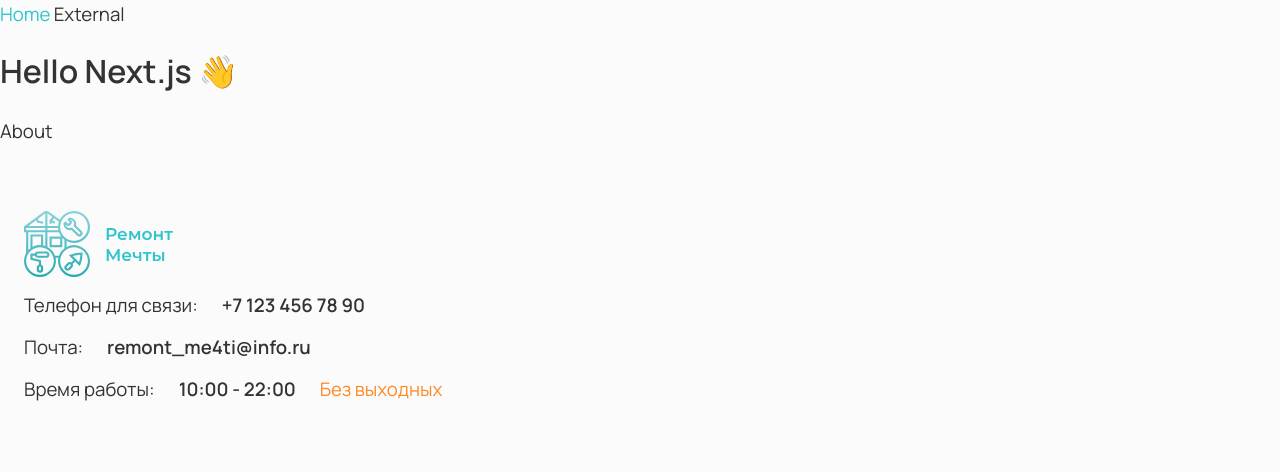
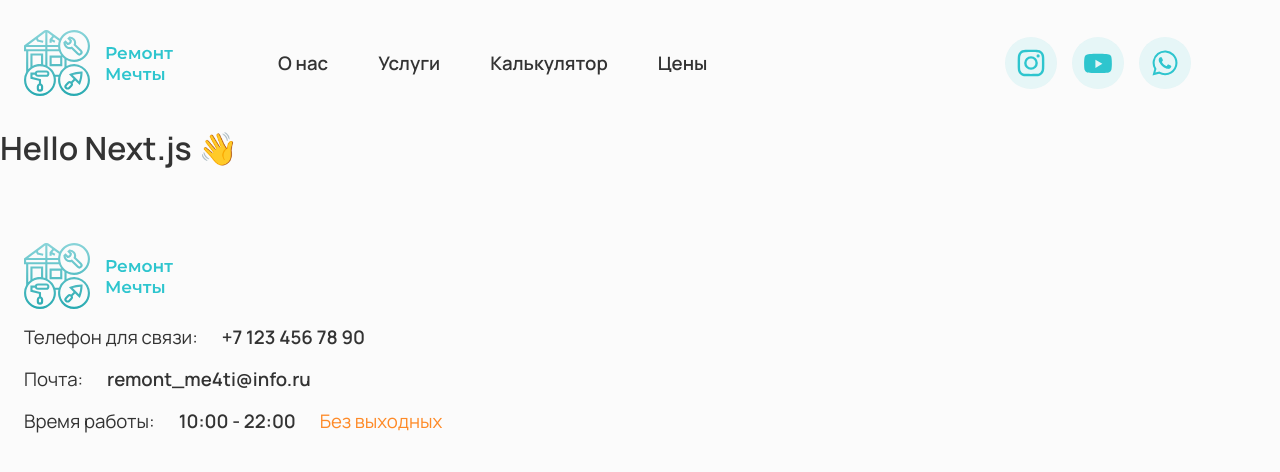
Before and after one commit to vi-latyshev/dream-renovation, a Next.js app: page / in a window 1280 px wide. Shown: the top 472 px of the page. Built offline with nearby package versions, Linux system fonts and the light colour scheme.

Commit message:
feat: add header & smooth scrolling for header links (#4)
* feat(header): add navigation links to header

* feat(header): add socials links to header

* feat(header): add smooth scroller for links to header

```diff
--- a/package.json
+++ b/package.json
@@ -26,12 +26,14 @@
         "clsx": "^1.1.1",
         "next": "^10.2.0",
         "react": "^17.0.1",
-        "react-dom": "^17.0.1"
+        "react-dom": "^17.0.1",
+        "react-scroll": "^1.8.2"
     },
     "devDependencies": {
         "@types/node": "^15.0.1",
         "@types/react": "^17.0.4",
         "@types/react-dom": "^17.0.1",
+        "@types/react-scroll": "^1.8.2",
         "@typescript-eslint/eslint-plugin": "^4.22.0",
         "@typescript-eslint/parser": "^4.22.0",
         "eslint": "^7.25.0",
--- a/src/components/Header/Header.tsx
+++ b/src/components/Header/Header.tsx
@@ -1,14 +1,26 @@
-import { Link } from 'components/controls';
+import { Container, makeStyles } from '@material-ui/core';
 
-export const Header = () => (
-    <header>
-        <nav>
-            <Link href="/">
-                Home
-            </Link>{' '}
-            <Link href="https://google.ru">
-                External
-            </Link>
-        </nav>
-    </header>
-);
+import { LogoIcon } from 'icons/Logo';
+import { Navigation } from './Navigation';
+import { Socials } from './Socials';
+
+const useStyles = makeStyles(() => ({
+    header: {
+        display: 'flex',
+        flexDirection: 'row',
+        marginTop: 30,
+        marginBottom: 30,
+    },
+}));
+
+export const Header = () => {
+    const classes = useStyles();
+
+    return (
+        <Container component="header" className={classes.header}>
+            <LogoIcon />
+            <Navigation />
+            <Socials />
+        </Container>
+    );
+};
--- /dev/null
+++ b/src/components/Header/Navigation.tsx
@@ -0,0 +1,55 @@
+import { makeStyles } from '@material-ui/core';
+import { scroller } from 'react-scroll';
+
+import { Link } from 'components/controls';
+
+const useStyles = makeStyles(({ typography }) => ({
+    nav: {
+        display: 'flex',
+        alignItems: 'center',
+        marginLeft: 100,
+        '& > a': {
+            fontWeight: typography.fontWeightBold,
+            marginRight: 40,
+            paddingLeft: 5,
+            paddingRight: 5,
+        },
+    },
+}));
+
+export const Navigation = () => {
+    const classes = useStyles();
+
+    const scrollToSection = (event: React.MouseEvent<HTMLAnchorElement, MouseEvent>) => {
+        event.preventDefault();
+
+        const { hash } = event.target as HTMLAnchorElement;
+        const containerId = hash.replace('#', '');
+
+        scroller.scrollTo(containerId, {
+            spy: true,
+            hashSpy: true,
+            smooth: true,
+            isDynamic: true,
+            duration: 500,
+            offset: -50,
+        });
+    };
+
+    return (
+        <nav className={classes.nav}>
+            <Link href="#about" onClick={scrollToSection}>
+                О нас
+            </Link>
+            <Link href="#services" onClick={scrollToSection}>
+                Услуги
+            </Link>
+            <Link href="#calculator" onClick={scrollToSection}>
+                Калькулятор
+            </Link>
+            <Link href="#prices" onClick={scrollToSection}>
+                Цены
+            </Link>
+        </nav>
+    );
+};
--- /dev/null
+++ b/src/components/Header/Socials.tsx
@@ -0,0 +1,67 @@
+import { makeStyles } from '@material-ui/core';
+import { Link } from 'components/controls';
+
+import { SOCIALS } from 'constants/socials';
+import { InstagramIcon } from 'icons/socials/Instagram';
+import { WhatsappIcon } from 'icons/socials/Whatsapp';
+import { YoutubeIcon } from 'icons/socials/Youtube';
+
+const SOCIALS_LINKS = [
+    { href: SOCIALS.intagram, icon: InstagramIcon },
+    { href: SOCIALS.youtube, icon: YoutubeIcon },
+    { href: SOCIALS.whatsapp, icon: WhatsappIcon },
+];
+
+const useStyles = makeStyles(({ palette }) => ({
+    socials: {
+        display: 'flex',
+        alignItems: 'center',
+        marginLeft: 'auto',
+        marginRight: 50,
+    },
+    link: {
+        display: 'flex',
+        position: 'relative',
+        marginRight: 15,
+        alignItems: 'center',
+        justifyContent: 'center',
+        '&:hover': {
+            '& $linkBackground': {
+                transition: '.3s',
+                backgroundColor: palette.primary.dark,
+            },
+            '& $linkIcon path': {
+                transition: '.3s',
+                fill: palette.primary.dark,
+            },
+        },
+    },
+    linkBackground: {
+        width: 52,
+        height: 52,
+        borderRadius: 100,
+        backgroundColor: palette.primary.main,
+        opacity: 0.1,
+    },
+    linkIcon: {
+        position: 'absolute',
+    },
+}));
+
+export const Socials = () => {
+    const classes = useStyles();
+    return (
+        <div className={classes.socials}>
+            {SOCIALS_LINKS.map(({ href, icon: IconComponent }) => (
+                <Link
+                    key={href}
+                    href={href}
+                    className={classes.link}
+                >
+                    <div className={classes.linkBackground} />
+                    <IconComponent className={classes.linkIcon} />
+                </Link>
+            ))}
+        </div>
+    );
+};
--- /dev/null
+++ b/src/constants/socials.ts
@@ -0,0 +1,7 @@
+import { CONTACTS } from './contacts';
+
+export const SOCIALS = {
+    intagram: 'https://www.instagram.com/',
+    youtube: 'https://www.youtube.com/',
+    whatsapp: `https://wa.me/${CONTACTS.tel.replace(/\D+/g, '')}`,
+};
--- /dev/null
+++ b/src/icons/socials/Instagram.tsx
@@ -0,0 +1,5 @@
+export const InstagramIcon = (props: React.SVGProps<SVGSVGElement>) => (
+    <svg width="28" height="28" fill="none" xmlns="http://www.w3.org/2000/svg" {...props}>
+        <path fill="#2EC5CE" fillRule="evenodd" clipRule="evenodd" d="M14 .67c-3.62 0-4.07.01-5.5.08a9.78 9.78 0 00-3.23.62c-.88.34-1.62.8-2.36 1.53a6.55 6.55 0 00-1.54 2.37A9.74 9.74 0 00.75 8.5 95.86 95.86 0 00.67 14c0 3.62.01 4.07.08 5.5a9.8 9.8 0 00.62 3.23c.34.88.8 1.62 1.53 2.36.75.75 1.49 1.2 2.37 1.54a9.8 9.8 0 003.23.62c1.42.07 1.88.08 5.5.08s4.07-.01 5.5-.08a9.8 9.8 0 003.23-.62c.88-.34 1.62-.8 2.36-1.54a6.55 6.55 0 001.54-2.36c.33-.85.56-1.81.62-3.23.07-1.43.08-1.88.08-5.5s-.01-4.08-.08-5.5a9.88 9.88 0 00-.62-3.23A6.54 6.54 0 0025.1 2.9a6.52 6.52 0 00-2.36-1.53A9.82 9.82 0 0019.5.75 94.6 94.6 0 0014 .67H14zm-1.2 2.4H14c3.56 0 3.98.01 5.39.08 1.3.06 2 .27 2.47.45.63.25 1.07.54 1.54 1 .46.47.75.91 1 1.54.18.46.4 1.17.45 2.47.07 1.4.08 1.83.08 5.39 0 3.55-.01 3.98-.08 5.38-.06 1.3-.27 2-.46 2.48a4.12 4.12 0 01-1 1.53c-.46.47-.9.75-1.53 1-.46.18-1.17.4-2.47.46-1.4.06-1.83.07-5.39.07-3.56 0-3.98-.01-5.39-.07a7.4 7.4 0 01-2.47-.46 4.13 4.13 0 01-1.54-1 4.13 4.13 0 01-1-1.53 7.37 7.37 0 01-.45-2.48c-.07-1.4-.08-1.83-.08-5.39 0-3.56.01-3.98.08-5.38.06-1.3.27-2 .46-2.48.24-.62.53-1.07 1-1.53.46-.47.9-.76 1.53-1 .47-.18 1.17-.4 2.47-.46a74 74 0 014.2-.07zm8.32 2.21a1.6 1.6 0 100 3.2 1.6 1.6 0 000-3.2zM14 7.15a6.85 6.85 0 100 13.7 6.85 6.85 0 000-13.7zm0 2.4a4.44 4.44 0 110 8.9 4.44 4.44 0 010-8.9z" />
+    </svg>
+);
--- /dev/null
+++ b/src/icons/socials/Whatsapp.tsx
@@ -0,0 +1,5 @@
+export const WhatsappIcon = (props: React.SVGProps<SVGSVGElement>) => (
+    <svg width="26" height="26" fill="none" xmlns="http://www.w3.org/2000/svg" {...props}>
+        <path fill="#2EC5CE" d="M21.8 4.1a12.4 12.4 0 00-19.5 15L.5 25.5l6.6-1.7a12.5 12.5 0 0018.4-10.9c0-3.3-1.4-6.4-3.7-8.8zM13 23.2c-1.9 0-3.7-.5-5.3-1.4l-.3-.3-4 1 1.1-3.7-.2-.4a10.3 10.3 0 0116-12.8c2 2 3.1 4.5 3.1 7.3 0 5.7-4.7 10.3-10.4 10.3zm5.6-7.7l-2-1c-.4-.1-.6-.2-.8.1l-1 1.3c-.1.2-.3.2-.6 0-1.8-.9-3-1.6-4.2-3.7-.4-.5.3-.5.9-1.6V10l-1-2.3c-.3-.6-.5-.5-.7-.5h-.6c-.2 0-.5 0-.8.4-.3.3-1.1 1-1.1 2.5 0 1.6 1.1 3 1.3 3.2.1.3 2.1 3.4 5.2 4.7 2 .9 2.8 1 3.8.8.6 0 1.8-.7 2-1.5.3-.7.3-1.3.2-1.4 0-.2-.3-.3-.6-.4z" />
+    </svg>
+);
--- /dev/null
+++ b/src/icons/socials/Youtube.tsx
@@ -0,0 +1,5 @@
+export const YoutubeIcon = (props: React.SVGProps<SVGSVGElement>) => (
+    <svg width="28" height="20" fill="none" xmlns="http://www.w3.org/2000/svg" {...props}>
+        <path fill="#2EC5CE" fillRule="evenodd" clipRule="evenodd" d="M24.8 1.4c1.2.3 2.2 1.2 2.5 2.4.6 2.2.6 6.6.6 6.6s0 4.5-.6 6.6a3.5 3.5 0 01-2.5 2.4C22.7 20 14 20 14 20s-8.7 0-10.8-.6A3.5 3.5 0 01.7 17C.1 15 .1 10.4.1 10.4s0-4.4.6-6.6a3.5 3.5 0 012.5-2.4C5.3.8 14 .8 14 .8s8.7 0 10.8.6zM11.4 6.7V15l7-4.2-7-4.1z" />
+    </svg>
+);
--- a/src/pages/index.tsx
+++ b/src/pages/index.tsx
@@ -1,5 +1,4 @@
 import { CoreLayout } from 'components/CoreLayout';
-import { Link } from 'components/controls';
 
 const TITLE = '';
 const DESCRIPTION = '';
@@ -7,11 +6,6 @@ const DESCRIPTION = '';
 const IndexPage = () => (
     <CoreLayout title={TITLE} description={DESCRIPTION}>
         <h1>Hello Next.js 👋</h1>
-        <p>
-            <Link href="/about">
-                About
-            </Link>
-        </p>
     </CoreLayout>
 );
 
```
Also changed, not shown: 1 other file (tests, documents, lock files or other folders).
